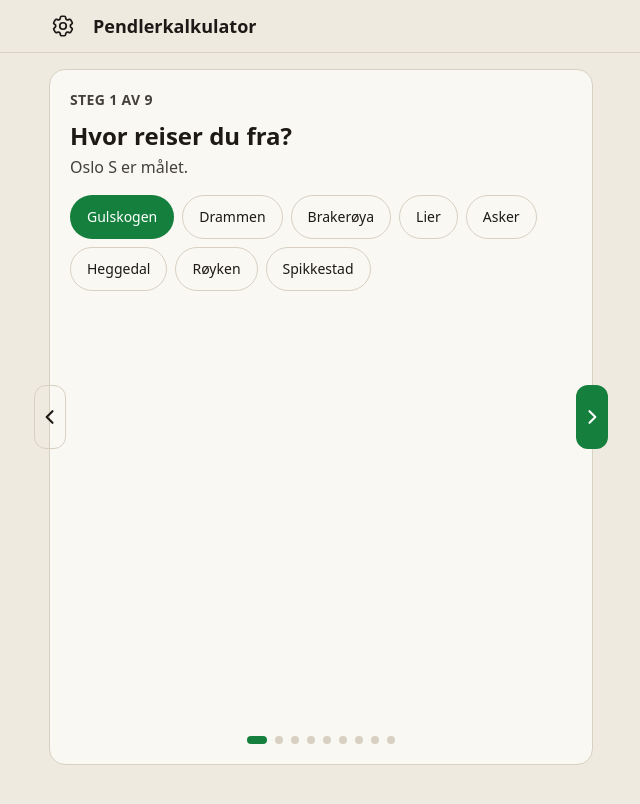
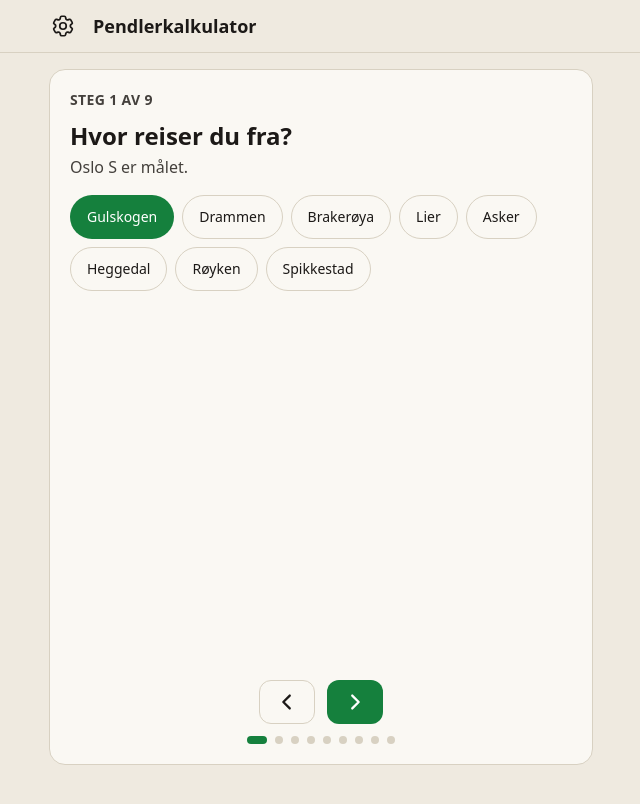
Before and after one commit to gitjanerik/pendlerkalkulator, a Vue app: page / in a window 1280 px wide. Shown: the top 804 px of the page, without its empty margins (319-959 px from the left). Built offline with nearby package versions, Linux system fonts and the light colour scheme.

Commit message:
v0.15.2: Veiviserknappene på egen rad (#32)
Claude-Session: https://claude.ai/code/session_0121wHS8JUbzy8iV1KzDh5TL

Co-authored-by: Claude <noreply@anthropic.com>

```diff
--- a/package.json
+++ b/package.json
@@ -1,6 +1,6 @@
 {
   "name": "pendlerkalkulator",
-  "version": "0.15.1",
+  "version": "0.15.2",
   "private": true,
   "type": "module",
   "scripts": {
--- a/src/components/Oppsett.vue
+++ b/src/components/Oppsett.vue
@@ -74,7 +74,7 @@ const taster = (e) => {
 </script>
 
 <template>
-  <section class="kort oppsett relative flex min-h-[calc(100dvh-6.5rem)] flex-col" aria-labelledby="op-tittel" @keydown="taster">
+  <section class="kort oppsett flex min-h-[calc(100dvh-6.5rem)] flex-col" aria-labelledby="op-tittel" @keydown="taster">
     <h2 id="op-tittel" class="seksjonstittel">Steg {{ i + 1 }} av {{ STEG.length }}</h2>
 
     <div class="mt-3 flex-1 overflow-hidden" style="touch-action: pan-y" @pointerdown="ned" @pointerup="opp" @pointercancel="start = null">
@@ -174,35 +174,24 @@ const taster = (e) => {
       </Transition>
     </div>
 
+    <div class="mt-3 flex justify-center gap-3">
+      <button type="button" class="knapp ikon" aria-label="Tilbake" :disabled="i === 0" @click="gaa(-1)">
+        <svg viewBox="0 0 24 24" width="22" height="22" fill="none" stroke="currentColor" stroke-width="2.5" stroke-linecap="round" stroke-linejoin="round" aria-hidden="true"><path d="M15 5l-7 7 7 7" /></svg>
+      </button>
+      <button type="button" class="knapp knapp-primaer ikon" aria-label="Neste" :disabled="i === STEG.length - 1" @click="gaa(1)">
+        <svg viewBox="0 0 24 24" width="22" height="22" fill="none" stroke="currentColor" stroke-width="2.5" stroke-linecap="round" stroke-linejoin="round" aria-hidden="true"><path d="M9 5l7 7-7 7" /></svg>
+      </button>
+    </div>
     <ol class="mt-3 flex items-center justify-center gap-2" aria-hidden="true">
       <li v-for="(s, n) in STEG" :key="s" class="h-2 rounded-full transition-all" :class="n === i ? 'w-5 bg-[var(--color-accent)]' : 'w-2 bg-[var(--color-line)]'" />
     </ol>
-    <button type="button" class="knapp pil pil-venstre" aria-label="Tilbake" :disabled="i === 0" @click="gaa(-1)">
-      <svg viewBox="0 0 24 24" width="20" height="20" fill="none" stroke="currentColor" stroke-width="2.5" stroke-linecap="round" stroke-linejoin="round" aria-hidden="true"><path d="M15 5l-7 7 7 7" /></svg>
-    </button>
-    <button type="button" class="knapp knapp-primaer pil pil-hoyre" aria-label="Neste" :disabled="i === STEG.length - 1" @click="gaa(1)">
-      <svg viewBox="0 0 24 24" width="20" height="20" fill="none" stroke="currentColor" stroke-width="2.5" stroke-linecap="round" stroke-linejoin="round" aria-hidden="true"><path d="M9 5l7 7-7 7" /></svg>
-    </button>
   </section>
 </template>
 
 <style scoped>
-/* Smale piler midt på høyden, sentrert på kortets venstre og høyre kantlinje. */
-.pil {
-  position: absolute;
-  top: 50%;
-  width: 2rem;
-  min-height: 4rem;
+.ikon {
+  width: 3.5rem;
   padding: 0;
-  border-radius: 0.75rem;
-}
-.pil-venstre {
-  left: 0;
-  transform: translate(-50%, -50%);
-}
-.pil-hoyre {
-  right: 0;
-  transform: translate(50%, -50%);
 }
 .steg-tittel {
   font-size: 1.5rem;
--- a/src/version.js
+++ b/src/version.js
@@ -1 +1 @@
-export const APP_VERSION = '0.15.1'
+export const APP_VERSION = '0.15.2'
```
Also changed, not shown: 2 other files (tests, documents, lock files or other folders).
